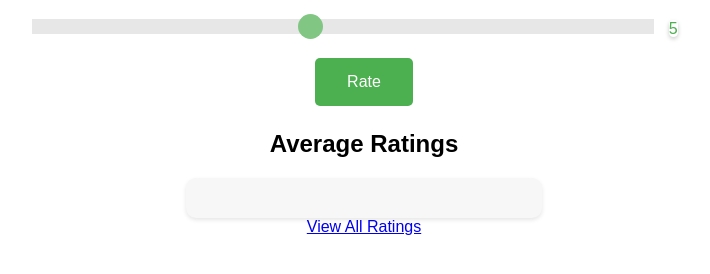
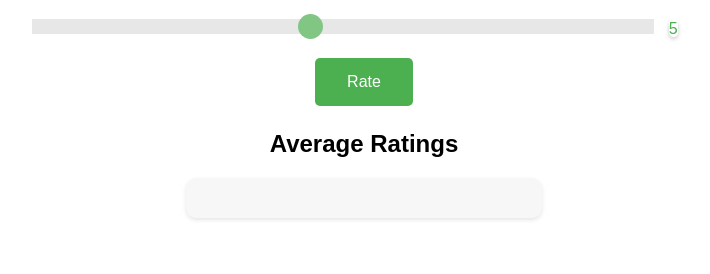
Before and after one commit to dakotacx/lexidle, a plain HTML site: page index.html in a window 1280 px wide. Shown: the part 212-486 px from the top of the page, without its empty margins (276-986 px from the left). Drawn offline with Linux system fonts and the light colour scheme.

Commit message:
hide view

```diff
--- a/index.html
+++ b/index.html
@@ -20,7 +20,6 @@
 <h2>Average Ratings</h2>
 <div id="averageRatingsDisplay"></div>
 </div>
-<a href="ratings.html">View All Ratings</a>
 <script src="script.js"></script>
 </body>
 </html>
```
